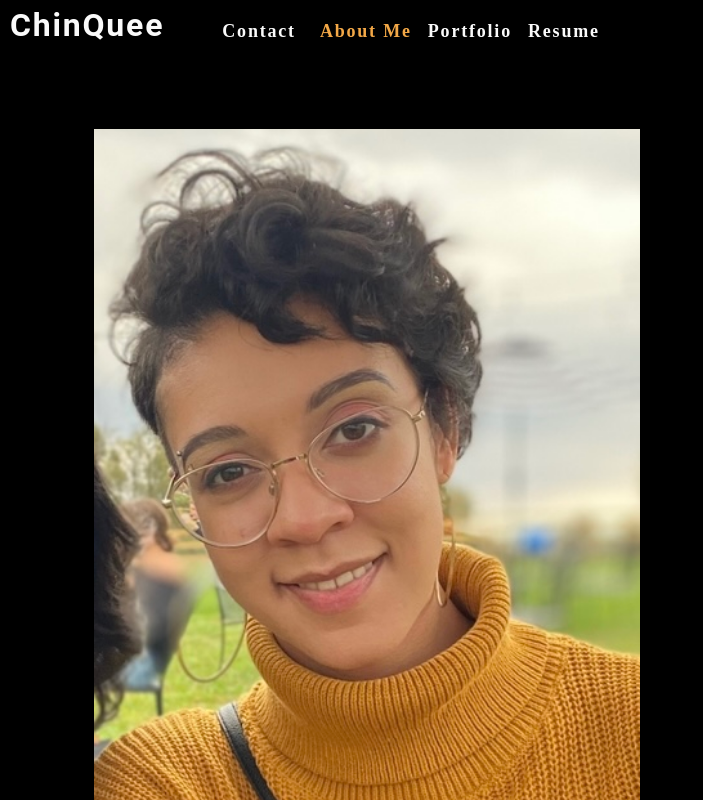
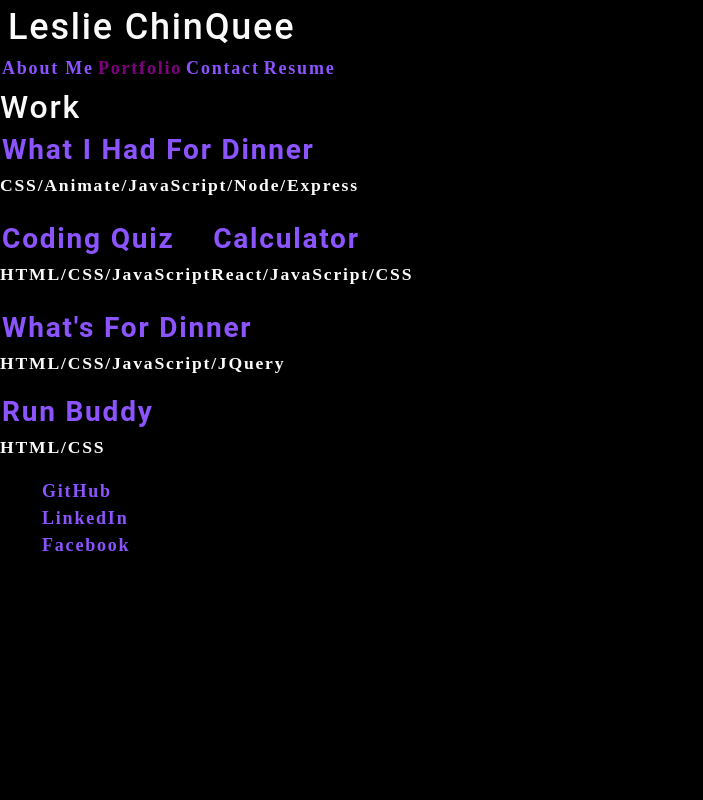
Before and after one commit to lchinquee/xregulargo, a React (Create React App) app: page /portfolio in a window 1280 px wide. Shown: the top 800 px of the page, without its empty margins (0-703 px from the left). Built offline with nearby package versions, Linux system fonts and the light colour scheme.

Commit message:
update to includ router

```diff
--- a/package.json
+++ b/package.json
@@ -8,6 +8,8 @@
     "@testing-library/user-event": "^12.8.3",
     "react": "^17.0.2",
     "react-dom": "^17.0.2",
+    "react-router": "^5.2.1",
+    "react-router-dom": "^5.3.0",
     "react-scripts": "4.0.3",
     "web-vitals": "^1.1.2"
   },
--- a/src/App.js
+++ b/src/App.js
@@ -1,53 +1,61 @@
-import React, { useState } from 'react';
-import Nav from './components/Nav';
+import React from 'react';
 import Project from './components/Project';
 import Footer from './components/Footer';
 import ContactForm from './components/Contact';
 import About from './components/About';
 import Resume from './components/Resume';
+import Header from './components/Header';
+import { Route, BrowserRouter, Switch } from 'react-router-dom';
 import './App.css';
 
+// function App() {
+//   const [currentCategory, setCurrentCategory] = useState("about");
+
+//   function renderCategory() {
+//     if(currentCategory === "about") {
+//       return <About></About>
+//     } else if(currentCategory === "portfolio") {
+//       return <Project></Project>
+//     } else if(currentCategory === "contact") {
+//       return <ContactForm></ContactForm>
+//     } else if(currentCategory === "resume") {
+//       <Resume></Resume>
+//     }
+//   }
+//   return (
+//     <div>
+//       <main>
+//         <Header setCurrentCategory={setCurrentCategory}></Header>
+//         <div>
+//           {renderCategory()}
+//         </div>
+//       </main>
+//       <Footer></Footer>
+//     </div>
+//   );
+// }
+
 function App() {
-  // Categories for header navigation
-  const [categories] = useState([
-    {
-      name: 'About Me',
-      description: 'General information about Leslie ChinQuee'
-    },
-    {
-      name: 'Portfolio',
-      description: 'Projects that Leslie has completed'
-    },
-    { name: 'Resume', description: "Leslie ChinQuee's Resume link and list of skills" }
-  ]);
-  const [currentCategory, setCurrentCategory] = useState(categories[0]);
-  const [contactSelected, setContactSelected] = useState(false);
-
   return (
-    <div>
-      <Nav
-        categories={categories}
-        setCurrentCategory={setCurrentCategory}
-        currentCategory={currentCategory}
-        contactSelected={contactSelected}
-        setContactSelected={setContactSelected}
-      ></Nav>
-      <main>
-        <div>
-          {!contactSelected ? (
-            <>
+    <BrowserRouter>
+        <Header></Header>
+        <Switch>
+            <Route exact path="/about">
               <About></About>
-            </>
-          ) : (
-            <ContactForm></ContactForm>
-          )}
-        </div>
-        <Project></Project>
-        <Resume></Resume>
-      </main>
-      <Footer></Footer>
-    </div>
-  );
+            </Route>
+            <Route exact path="/portfolio">
+              <Project></Project>
+            </Route>
+            <Route exact path="/contact">
+              <ContactForm></ContactForm>
+            </Route>
+            <Route exact path="/resume">
+              <Resume></Resume>
+            </Route>
+        </Switch>
+        <Footer></Footer>
+    </BrowserRouter>
+  )
 }
 
 export default App;
--- a/src/components/Header/index.js
+++ b/src/components/Header/index.js
@@ -1,10 +1,14 @@
 import React from 'react';
+import Nav from '../Nav';
 
 function Header() {
   return (
-    <header>
-
-    </header>
+    <div>
+      <h1 className="flex-row px-1">
+        Leslie ChinQuee
+      </h1>
+        <Nav></Nav>
+    </div>
   );
 }
 
--- a/src/components/Nav/index.js
+++ b/src/components/Nav/index.js
@@ -1,59 +1,26 @@
-import React, { useEffect } from 'react';
-import { capitalizeFirstLetter } from "../../utils/helpers";
+import React from 'react';
+import { BrowserRouter, NavLink } from 'react-router-dom';
 
-function Nav(props) {
-    const {
-        categories = [],
-        setCurrentCategory,
-        currentCategory,
-        contactSelected,
-        setContactSelected
-    } = props;
-
-    useEffect(() => {
-        document.title = capitalizeFirstLetter(currentCategory.name);
-    }, [currentCategory]);
-
+function Nav() {
     return (
-        <header className="flex-row px-1">
-            <h2>
-                <a data-testid="link" href="/">
-                    ChinQuee
-                </a>
-            </h2>
-            <nav
-                categories={categories}
-                setCurrentCategory={setCurrentCategory}
-                currentCategory={currentCategory}
-                contactSelected={contactSelected}
-                setContactSelected={setContactSelected}
-            >
-                <ul className="flex-row">
-                    {/* <li className="mx-2">
-                        <a data-testid="about" href="#about" onClick={() => setContactSelected(false)}>
-                            Portfolio
-                        </a>
-                    </li> */}
-                    <li className={`mx-2 ${contactSelected && 'navActive'}`}>
-                        <span onClick={() => setContactSelected(true)}>Contact</span>
-                    </li>
-                        {categories.map((category) => (
-                            <li
-                                className={`mx-1 ${
-                                    currentCategory.name === category.name && !contactSelected && `navActive`
-                                }`} key={category.name}>
-                                <span
-                                    onClick={() => {
-                                        setCurrentCategory(category);
-                                        setContactSelected(false);
-                                    }}>
-                                        {capitalizeFirstLetter(category.name)}
-                                </span>
-                            </li>
-                        ))}
-                </ul>
+        <BrowserRouter>
+            <nav>
+                <div>
+                    <NavLink to="/about" activeClassName="is-active" activeStyle={{color: "purple"}}>
+                        About Me
+                    </NavLink>
+                    <NavLink to="/portfolio" activeClassName="is-active" activeStyle={{color: "purple"}}>
+                        Portfolio
+                    </NavLink>
+                    <NavLink to="/contact" activeClassName="is-active" activeStyle={{color: "purple"}}>
+                        Contact
+                    </NavLink>
+                    <NavLink to="/resume" activeClassName="is-active" activeStyle={{color: "purple"}}>
+                        Resume
+                    </NavLink>
+                </div>
             </nav>
-        </header>
+        </BrowserRouter>
     );
 }
 
--- a/src/components/Project/index.js
+++ b/src/components/Project/index.js
@@ -1,15 +1,16 @@
 import React from 'react';
+import { withRouter } from 'react-router';
 
 function Project() {
     return (
         <section>
-            <div class="work-title">
-                <h2 class="section-title">
+            <div className="work-title">
+                <h2 className="section-title">
                     Work
                 </h2>
             </div>
-            <div class="flex-work">
-                <div class="rb-content">
+            <div className="flex-work">
+                <div className="rb-content">
                     <div>
                         <h3>
                             {/* What I Had For Dinner Project 2 */}
@@ -20,8 +21,8 @@ function Project() {
                         </p>
                     </div>
                 </div>
-                <div class="flex-row">
-                    <div class="led-content">
+                <div className="flex-row">
+                    <div className="led-content">
                         <div>
                             <h3>
                                 {/* Coding Quiz Challenge */}
@@ -32,11 +33,10 @@ function Project() {
                             </p>
                         </div>
                     </div>
-                    <div class="calc-content">
+                    <div className="calc-content">
                         <div>
                             <h3>
-
-                                <a href="">Calculator</a>
+                                <a href="https://jilliana328.github.io/whats-for-dinner/">Calculator</a>
                             </h3>
                             <p>
                                 React/JavaScript/CSS
@@ -44,8 +44,8 @@ function Project() {
                         </div>
                     </div>
                 </div>
-                <div class="flex-row2">
-                    <div class="pzl-content">
+                <div className="flex-row2">
+                    <div className="pzl-content">
                         <div>
                             <h3>
                                 {/* What's For Dinner Project 1 */}
@@ -56,7 +56,7 @@ function Project() {
                             </p>
                         </div>
                     </div>
-                    <div class="surf-content">
+                    <div className="surf-content">
                         <div>
                             <h3>
                                 {/* Includes link to Run Buddy project */}
@@ -73,4 +73,4 @@ function Project() {
     );
 }
 
-export default Project;
+export default withRouter(Project);
--- a/src/components/Resume/index.js
+++ b/src/components/Resume/index.js
@@ -5,7 +5,7 @@ function Resume() {
     <section>
         <h2>Resume Link</h2>
         <div>
-            <a href="./resume.pdf">Leslie ChinQuee's Resume</a>
+            <a href="https://github.com/lchinquee/xregulargo/files/7108588/resume.pdf">Leslie ChinQuee's Resume</a>
         </div>
         <h2>List of Proficiencies</h2>
         <ul>
```
Also changed, not shown: 1 other file (tests, documents, lock files or other folders).
